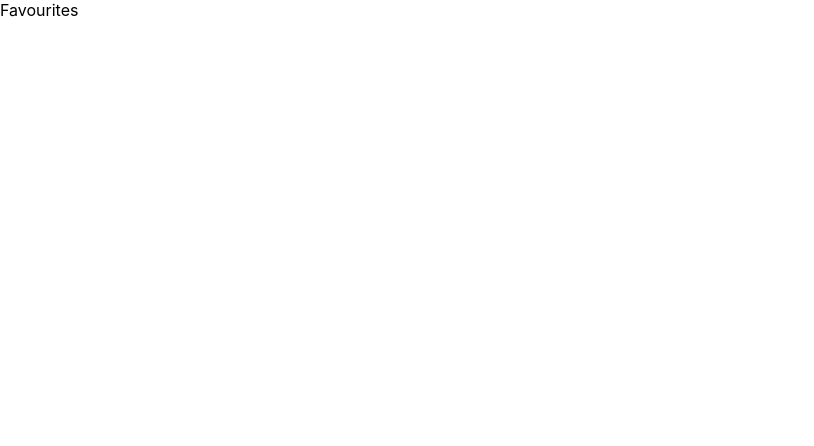
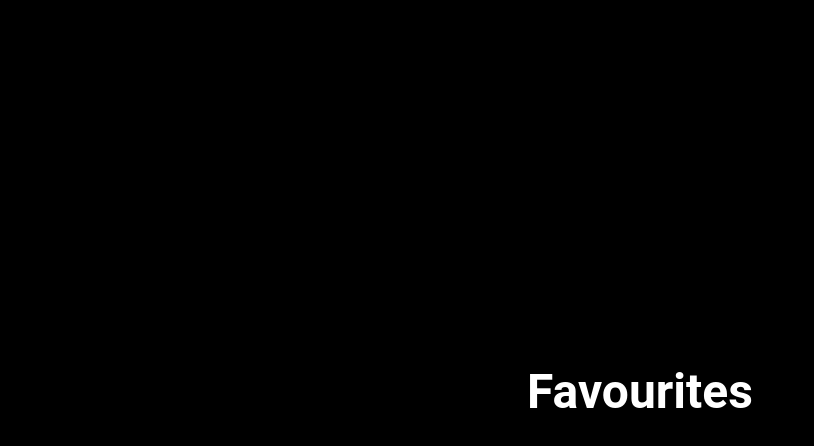
Before and after one commit to FullStackSteve/react-redux-typescript-mui-nasa-example, a React (Create React App) app: page /favourites in a window 1280 px wide. Shown: the top 446 px of the page, without its empty margins (0-814 px from the left). Built offline with nearby package versions, Linux system fonts and the light colour scheme.

Commit message:
Basic routing working

```diff
--- a/src/pages/favourites/index.tsx
+++ b/src/pages/favourites/index.tsx
@@ -1,5 +1,14 @@
+import { Typography } from '@mui/material'
+import { Layout } from 'src/ui/components'
+
 function Favourites() {
-   return <>Favourites</>
+   return (
+      <Layout>
+         <Typography variant="h1" component="h1" textAlign="center" gutterBottom>
+            Favourites
+         </Typography>
+      </Layout>
+   )
 }
 
 export default Favourites
--- a/src/ui/components/ButtonGroup/index.tsx
+++ b/src/ui/components/ButtonGroup/index.tsx
@@ -1,5 +1,6 @@
 import { Grid, Box, Button } from '@mui/material'
 import { GlobalStyles } from 'src/theme'
+import { Link } from 'react-router-dom'
 function ButtonGroup() {
    return (
       <Grid container spacing={2} sx={{ maxWidth: 600 }}>
@@ -8,7 +9,7 @@ function ButtonGroup() {
                <Button
                   variant="contained"
                   color="secondary"
-                  onClick={() => alert('Button pressed')}
+                  onClick={() => alert('Next Button pressed')}
                >
                   Next
                </Button>
@@ -19,7 +20,7 @@ function ButtonGroup() {
                <Button
                   variant="contained"
                   color="secondary"
-                  onClick={() => alert('Button pressed')}
+                  onClick={() => alert('Save button pressed')}
                >
                   Save
                </Button>
@@ -30,7 +31,8 @@ function ButtonGroup() {
                <Button
                   variant="contained"
                   color="secondary"
-                  onClick={() => alert('Button pressed')}
+                  component={Link}
+                  to={'/favourites'}
                >
                   Favourites
                </Button>
```
